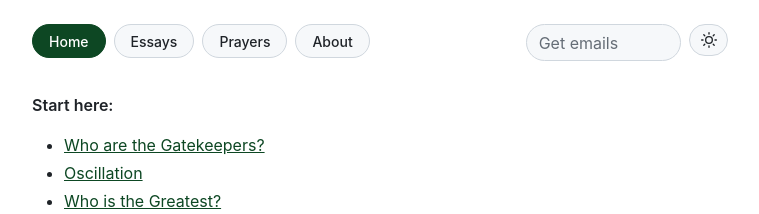
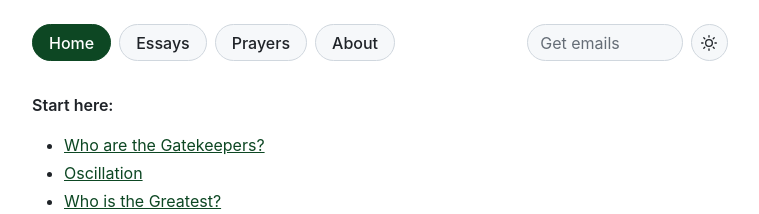
Before and after one commit to jack-t-skidmore/jack-t-skidmore.github.io, a Jekyll site: the page built from index.md, in a window 1280 px wide. Shown: the top 214 px of the page, without its empty margins (260-1019 px from the left). Built offline with Jekyll 4.4.1, drawn with Linux system fonts in a browser that asks for light colours.

Commit message:
Match nav pills and theme toggle to the 16px subscribe pill
Bump nav pill font to 16px and grow the theme-toggle padding so all header
controls (nav pills, subscribe pill, toggle) share the same 37px height.

Co-Authored-By: Claude Opus 4.8 <noreply@anthropic.com>

```diff
--- a/assets/css/style.css
+++ b/assets/css/style.css
@@ -81,7 +81,7 @@ body {
   background: var(--pill-bg);
   color: var(--pill-text);
   text-decoration: none;
-  font-size: 0.875rem;
+  font-size: 1rem;
   font-weight: 500;
   border: 1px solid var(--border);
   transition: background 0.15s ease, color 0.15s ease, border-color 0.15s ease;
@@ -105,8 +105,8 @@ body {
   border: 1px solid var(--border);
   border-radius: 9999px;
   cursor: pointer;
-  padding: 0.45rem 0.65rem;
-  font-size: 0.875rem;
+  padding: 0.6rem;
+  font-size: 1rem;
   line-height: 1;
   flex-shrink: 0;
   color: var(--text);
```
